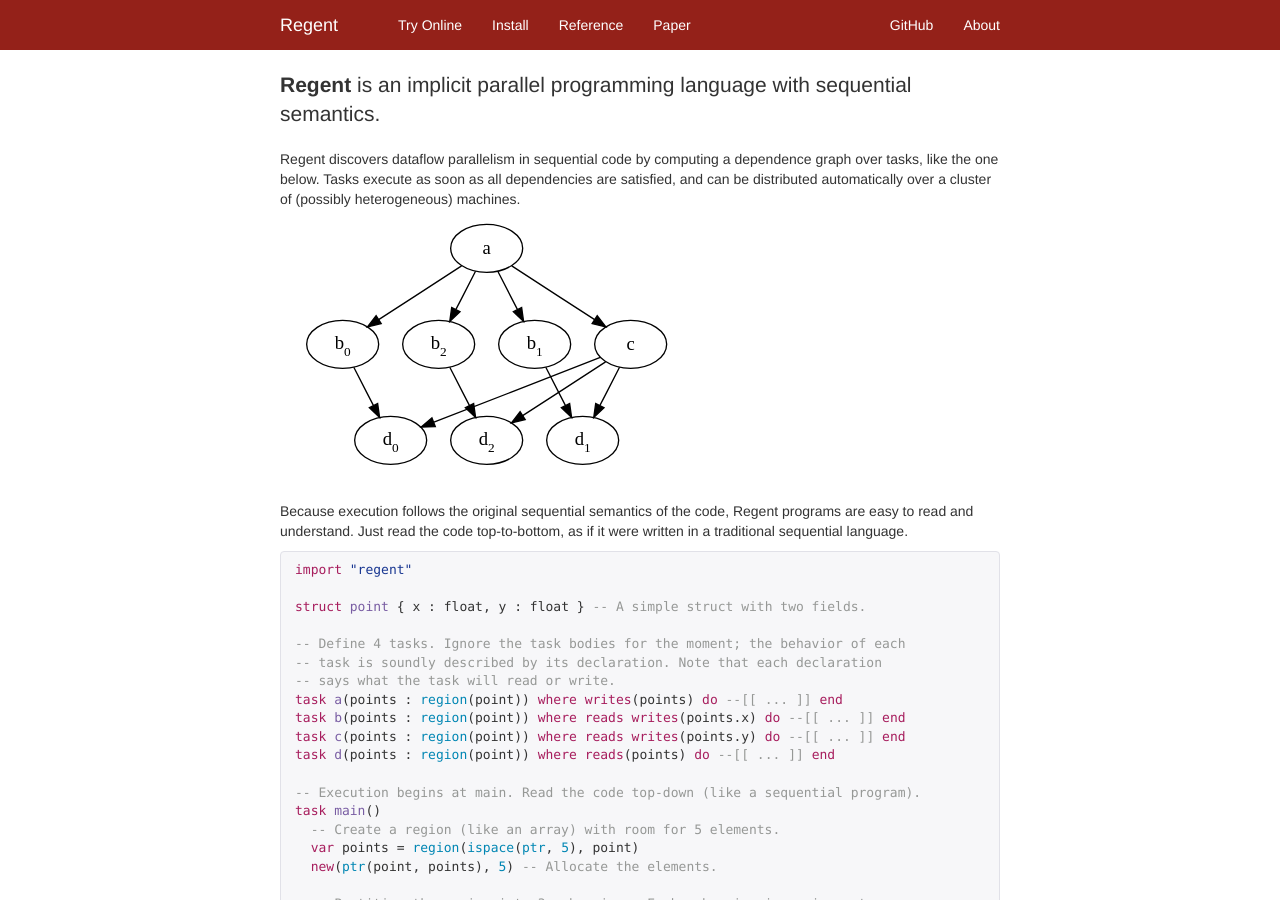
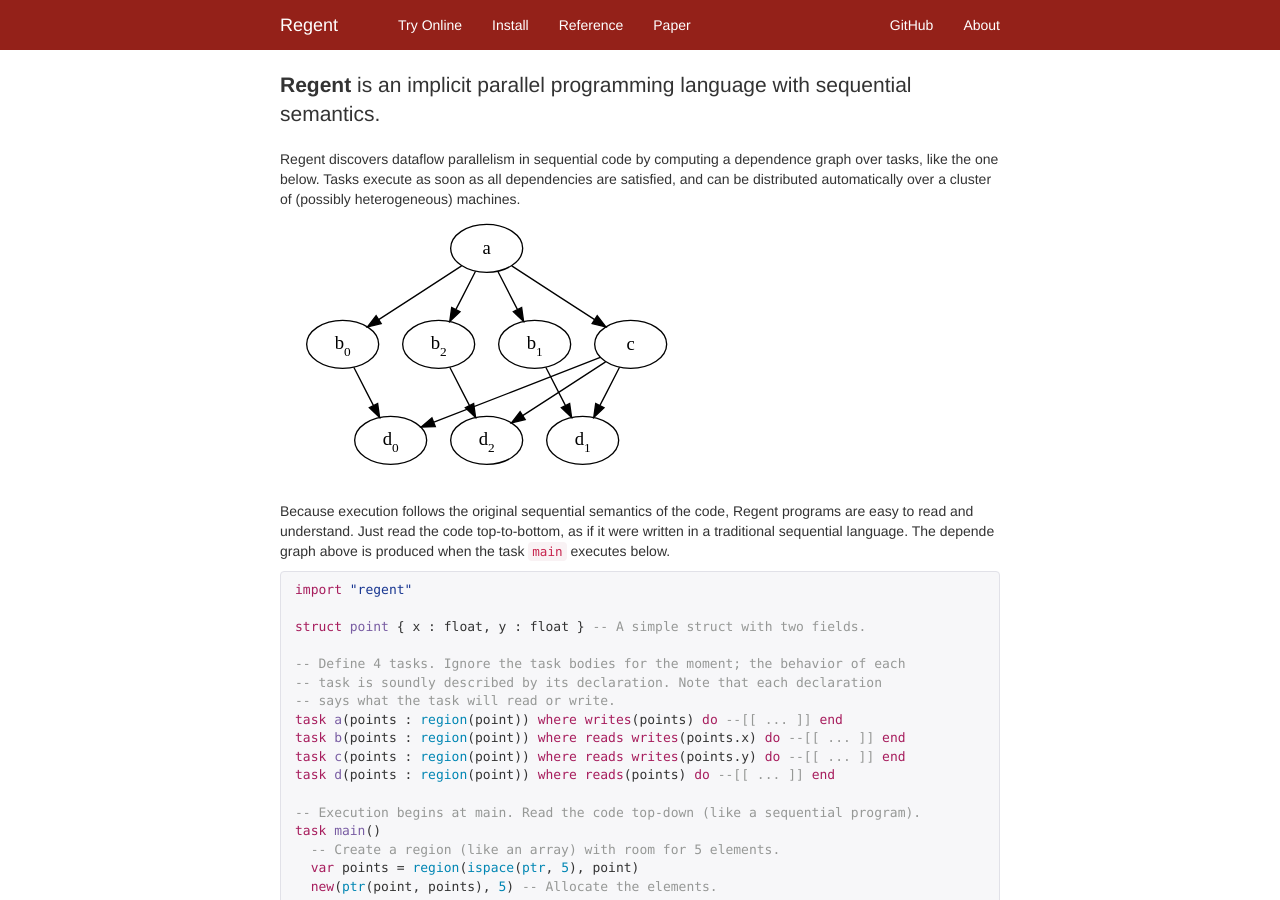
Before and after one commit to StanfordLegion/regent-lang.org, a Jekyll site: the page built from index.md, in a window 1280 px wide and 900 px high. Built offline with Jekyll 4.4.1, drawn with Linux system fonts in a browser that asks for light colours; nearby versions of some CDN libraries.

Commit message:
Tweak front page text.

```diff
--- a/index.md
+++ b/index.md
@@ -19,7 +19,8 @@
 Because execution follows the original sequential semantics of the
 code, Regent programs are easy to read and understand. Just read the
 code top-to-bottom, as if it were written in a traditional sequential
-language.
+language. The depende graph above is produced when the task `main`
+executes below.
 
 {% highlight regent %}
 import "regent"
@@ -57,5 +58,4 @@
 regentlib.start(main)
 {% endhighlight %}
 
-Interested in learning more? [Try out this example and others in your
-browser](http://try.regent-lang.org).
+<p class="lead">Interested in learning more? <a href="http://try.regent-lang.org">Try out this example and others in your browser</a>.</p>
```
